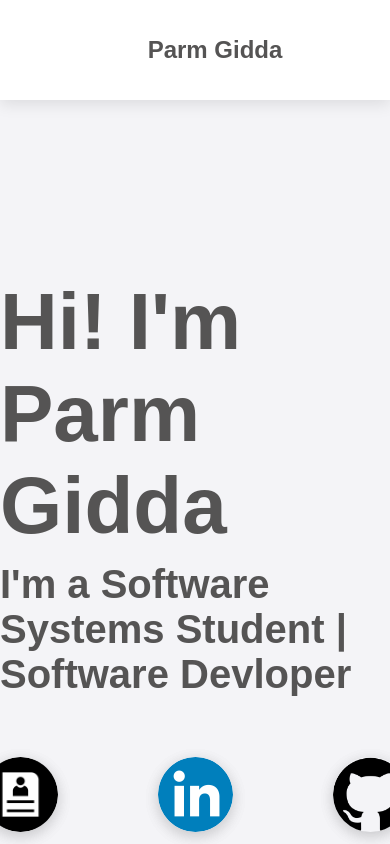
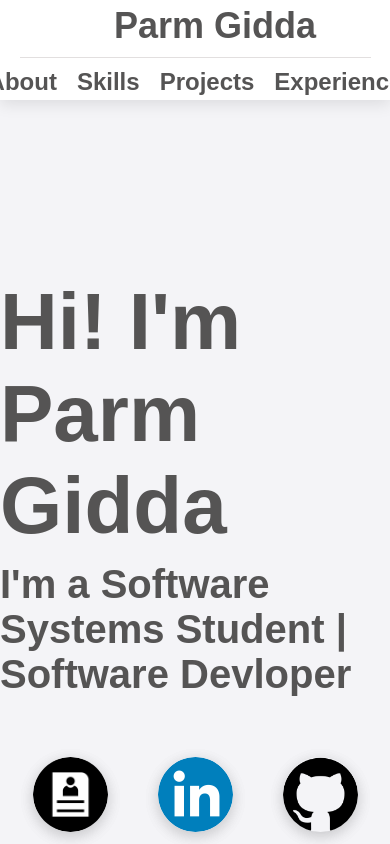
Before and after one commit to Parm-S-Gidda/Portfolio, a plain HTML site: page index.html in a window 390 px wide. Shown: the top 844 px of the page. Drawn offline with Linux system fonts and the light colour scheme.

Commit message:
fixed responsive header

```diff
--- a/styles/index.css
+++ b/styles/index.css
@@ -434,11 +434,25 @@ a {
 @media screen and (max-width: 500px) {
 
    #headerRight{
-    display: none;
+    display: flex;
+    justify-content: center;
+    margin-top: 10px;
+    padding-top: 10px;
+    margin-right: 0px;
+    border-top: 1px solid rgb(226, 223, 223);
+    width: 90%;
    }
+
+   #headerLeft{
+    font-size: 1.5rem;
+   }
+
+
 
    #header{
     justify-content: center;
+    flex-direction: column;
+
    }
 
    .topRow{
@@ -446,4 +460,19 @@ a {
     flex-direction: column;
 
    }
+
+   .projectCard:hover .flip-card-inner{
+
+    transform: scale(1.3) rotateY(180deg);
+
+}
+
+   #linksDiv{
+
+    padding-top: 60px;
+    display: flex;
+    gap: 50px;
+
+
+}
   }
```
